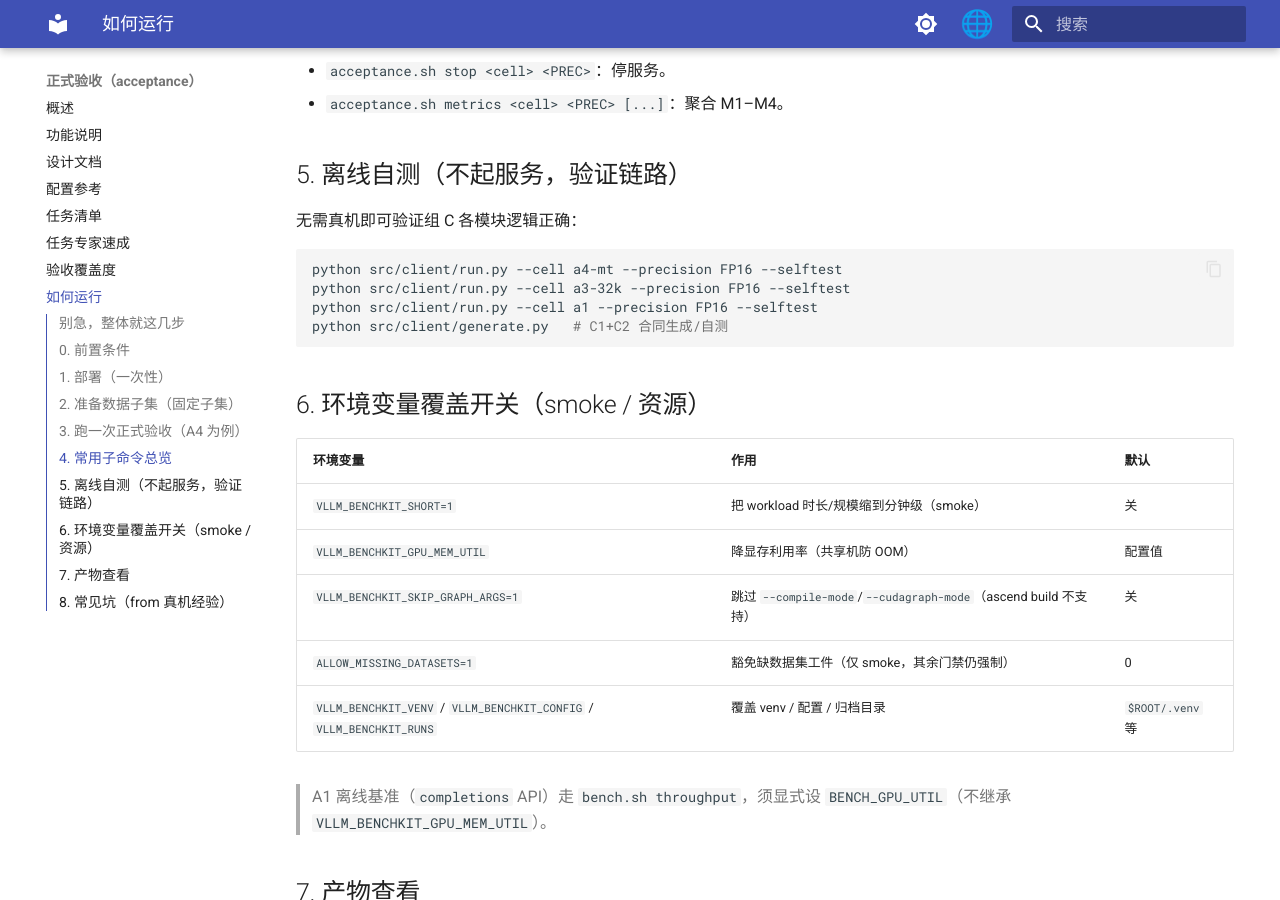
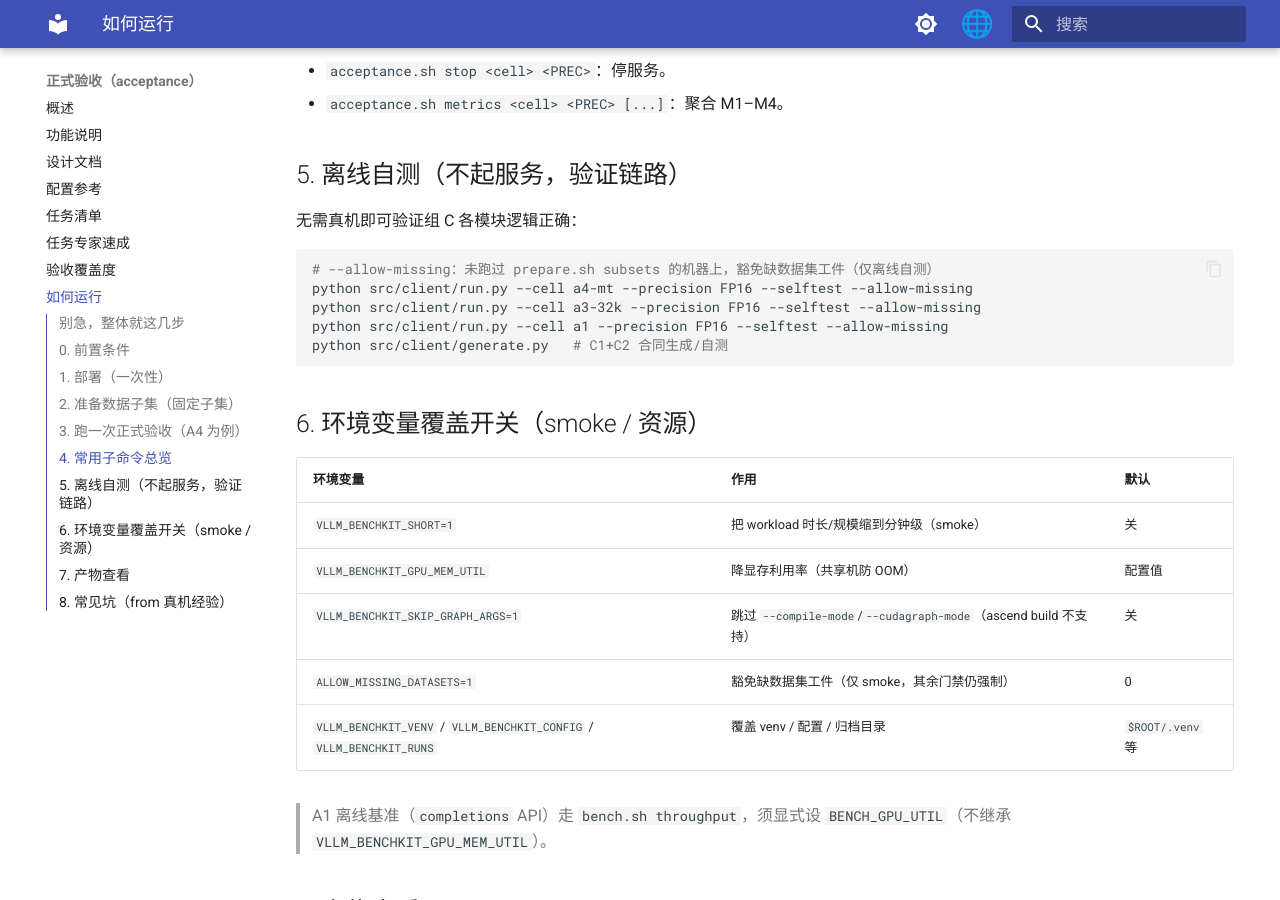
Before and after one commit to SuccinctPaul/vllm-benchkit, an MkDocs documentation site: the page built from docs/acceptance/how-to-run.md, in a window 1280 px wide and 900 px high, scrolled down 1874 px. Built offline with MkDocs 1.6.1 and Material for MkDocs 9.7.7, drawn with Linux system fonts in a browser that asks for light colours.

Commit message:
docs: add --allow-missing to offline selftest commands in how-to-run

````diff
--- a/docs/acceptance/how-to-run.md
+++ b/docs/acceptance/how-to-run.md
@@ -76,9 +76,10 @@ bash scripts/acceptance.sh stop a4-mt FP16
 无需真机即可验证组 C 各模块逻辑正确：
 
 ```bash
-python src/client/run.py --cell a4-mt --precision FP16 --selftest
-python src/client/run.py --cell a3-32k --precision FP16 --selftest
-python src/client/run.py --cell a1 --precision FP16 --selftest
+# --allow-missing：未跑过 prepare.sh subsets 的机器上，豁免缺数据集工件（仅离线自测）
+python src/client/run.py --cell a4-mt --precision FP16 --selftest --allow-missing
+python src/client/run.py --cell a3-32k --precision FP16 --selftest --allow-missing
+python src/client/run.py --cell a1 --precision FP16 --selftest --allow-missing
 python src/client/generate.py   # C1+C2 合同生成/自测
 ```
 
````
Also changed, not shown: 1 other file.
